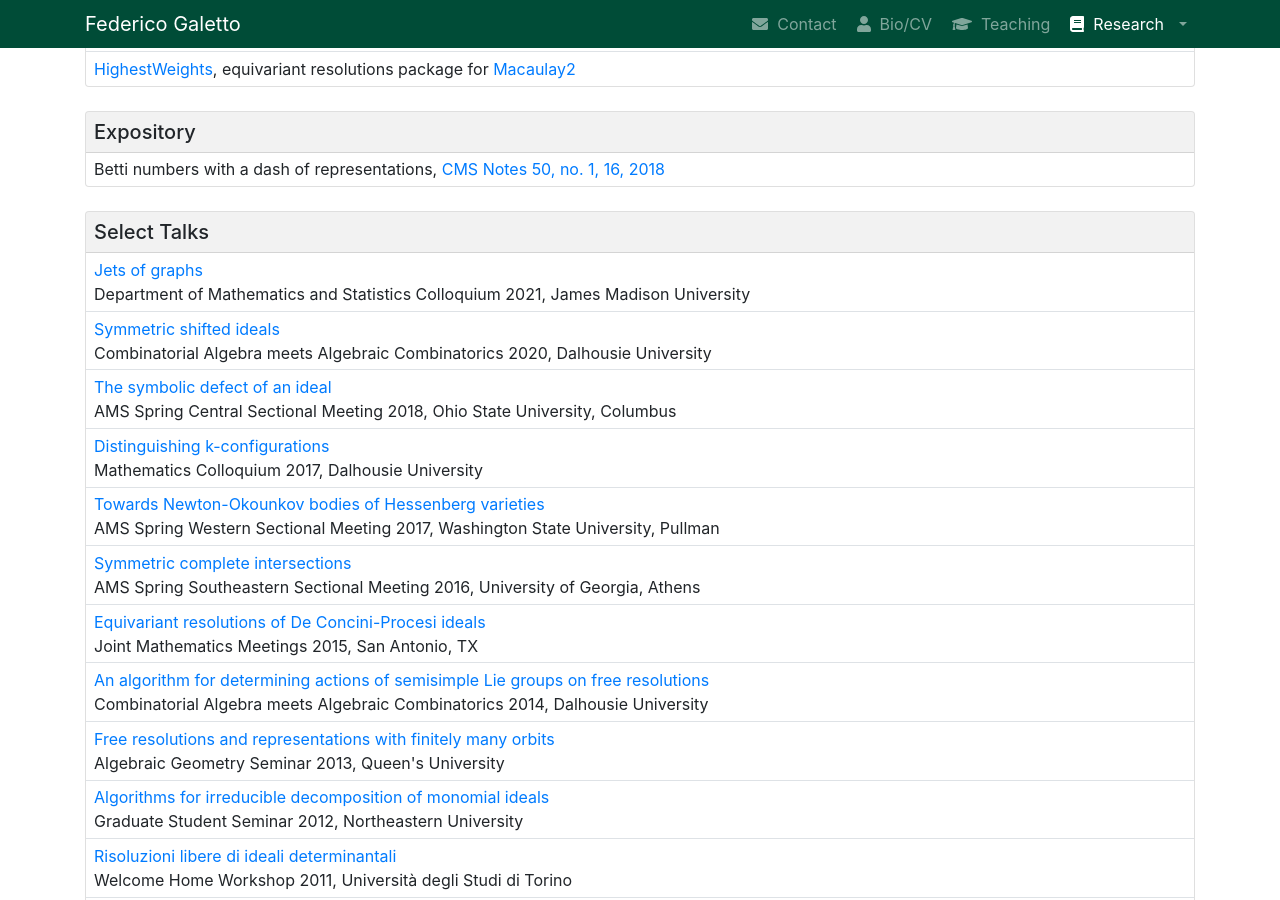
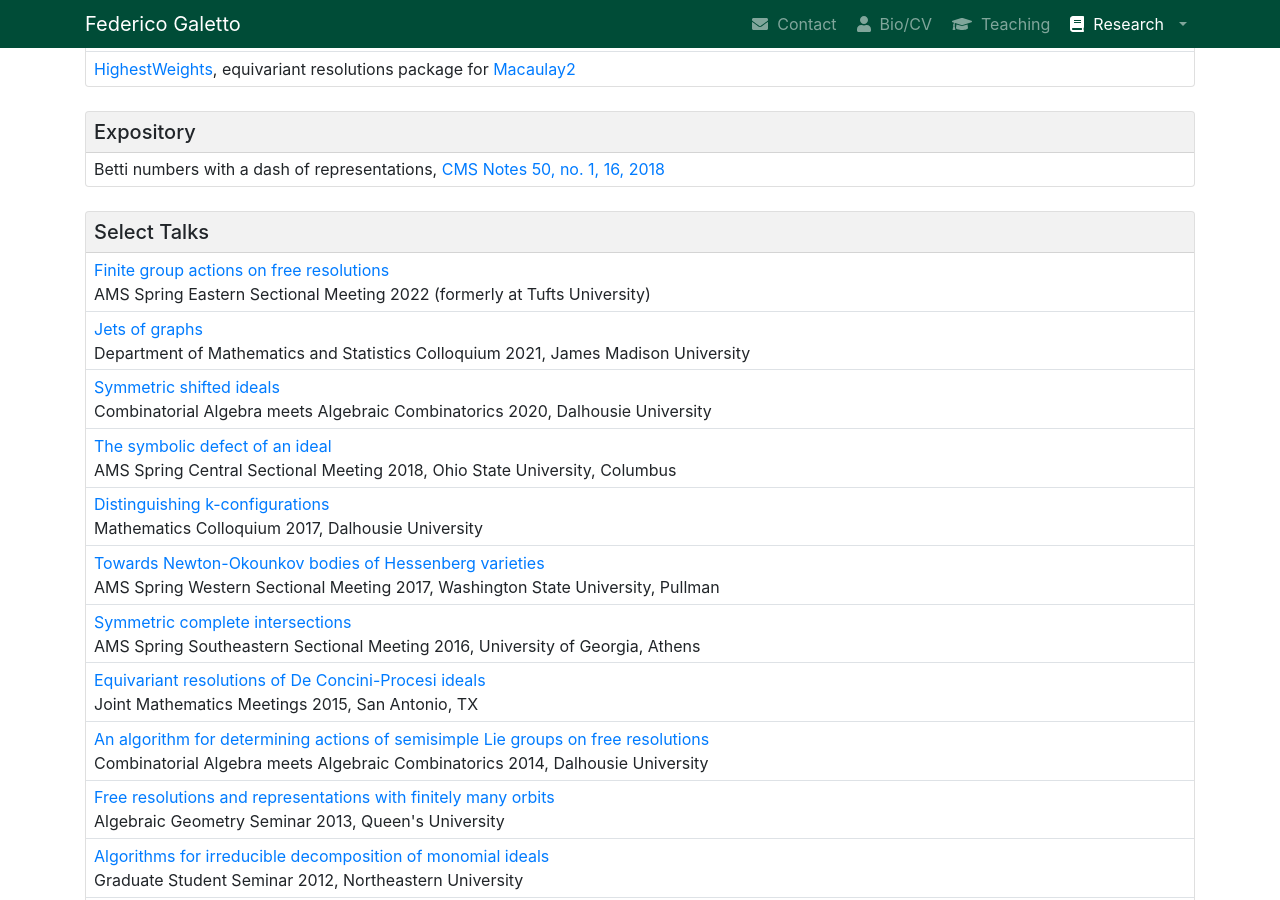
Before and after one commit to galettof/galettof.github.io, a Jekyll site: the page built from research.html, in a window 1280 px wide and 900 px high, scrolled down 1508 px. Built offline with Jekyll 4.4.1, drawn with Linux system fonts in a browser that asks for light colours; nearby versions of some CDN libraries; formulas are drawn with MathJax 3.

Commit message:
ams talk on betti characters 2022/03/20

```diff
--- a/_data/talks.yml
+++ b/_data/talks.yml
@@ -70,3 +70,8 @@ talks:
   place: Department of Mathematics and Statistics Colloquium 2021, James Madison University
   file: 2021jg.pdf
   date: 2021-04-05
+
+- title: Finite group actions on free resolutions
+  place: AMS Spring Eastern Sectional Meeting 2022 (formerly at Tufts University)
+  file: 2022fgafr.pdf
+  date: 2022-03-20
```
Also changed, not shown: Gemfile.lock, 1 other file.
